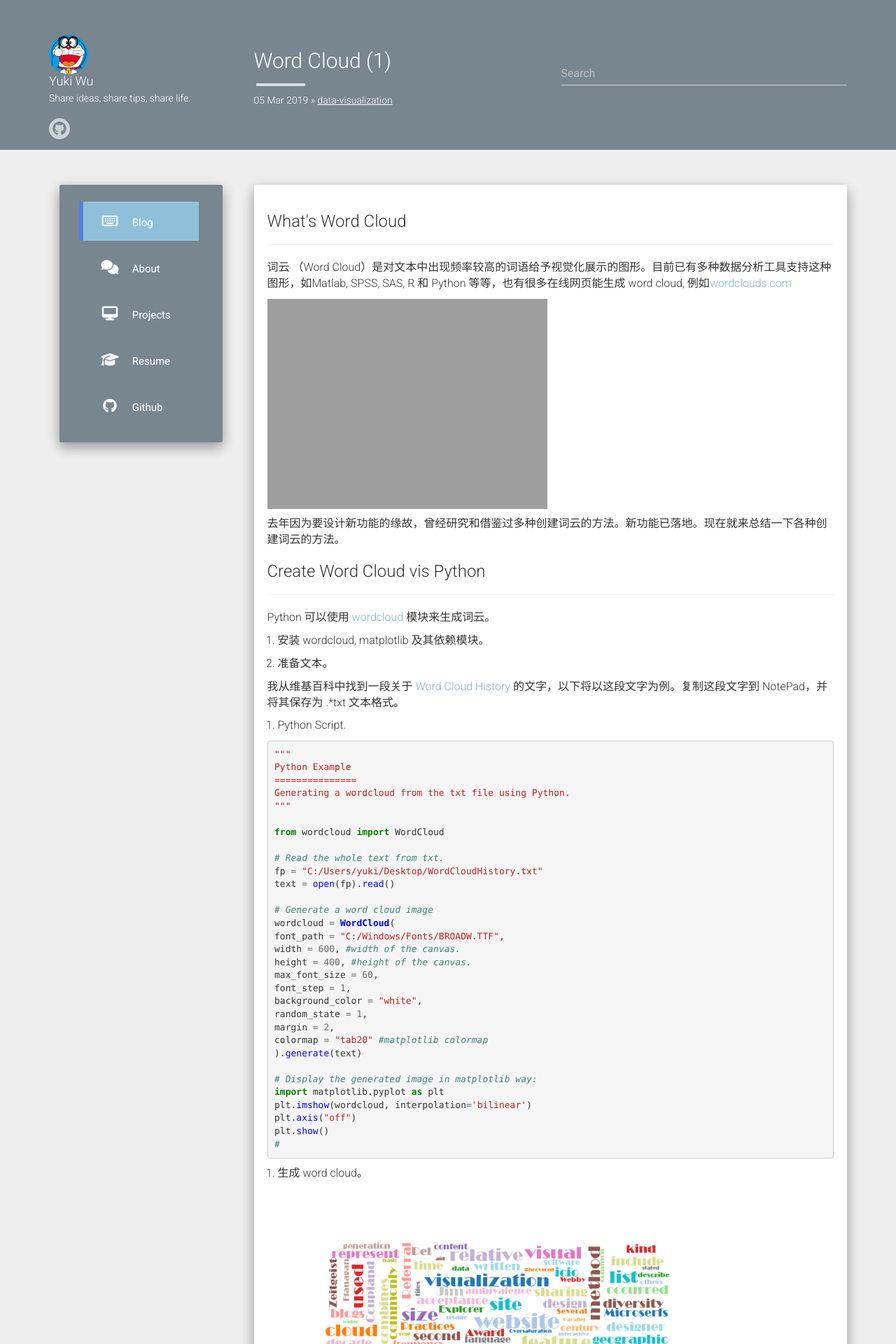
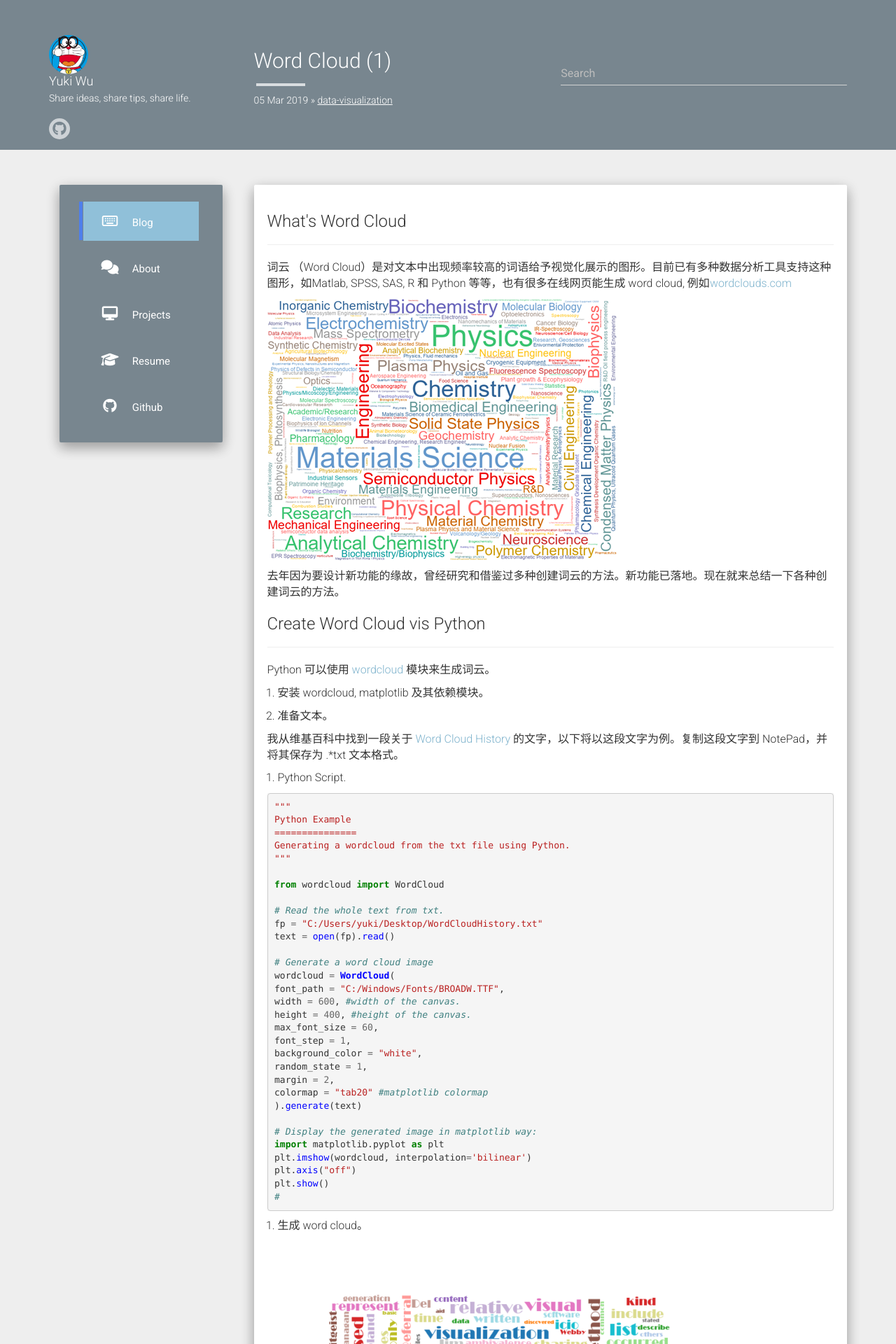
Before and after one commit to wuyuki/wuyuki.github.io, a Jekyll site: the page built from _posts/2019-03-01-word-cloud-1.md, in a window 1280 px wide. Shown: the top 1920 px of the page at 70% size. Built offline with Jekyll 4.4.1, drawn with Linux system fonts in a browser that asks for light colours; nearby versions of some CDN libraries; comment, search, counter and statistics services are not loaded.

Commit message:
//edit 2019-03-01-word-cloud-1

```diff
--- a/_posts/2019-03-01-word-cloud-1.md
+++ b/_posts/2019-03-01-word-cloud-1.md
@@ -11,7 +11,7 @@ keyword: data visualization, python
 
 词云 （Word Cloud）是对文本中出现频率较高的词语给予视觉化展示的图形。目前已有多种数据分析工具支持这种图形，如Matlab, SPSS, SAS, R 和 Python 等等，也有很多在线网页能生成 word cloud, 例如[wordclouds.com](https://www.wordclouds.com/)
 
-![Word Cloud Example](/static/projects/Word_Cloud.png =500)
+![Word Cloud Example](/static/projects/Word_Cloud.png)
 
 去年因为要设计新功能的缘故，曾经研究和借鉴过多种创建词云的方法。新功能已落地。现在就来总结一下各种创建词云的方法。
 
```
